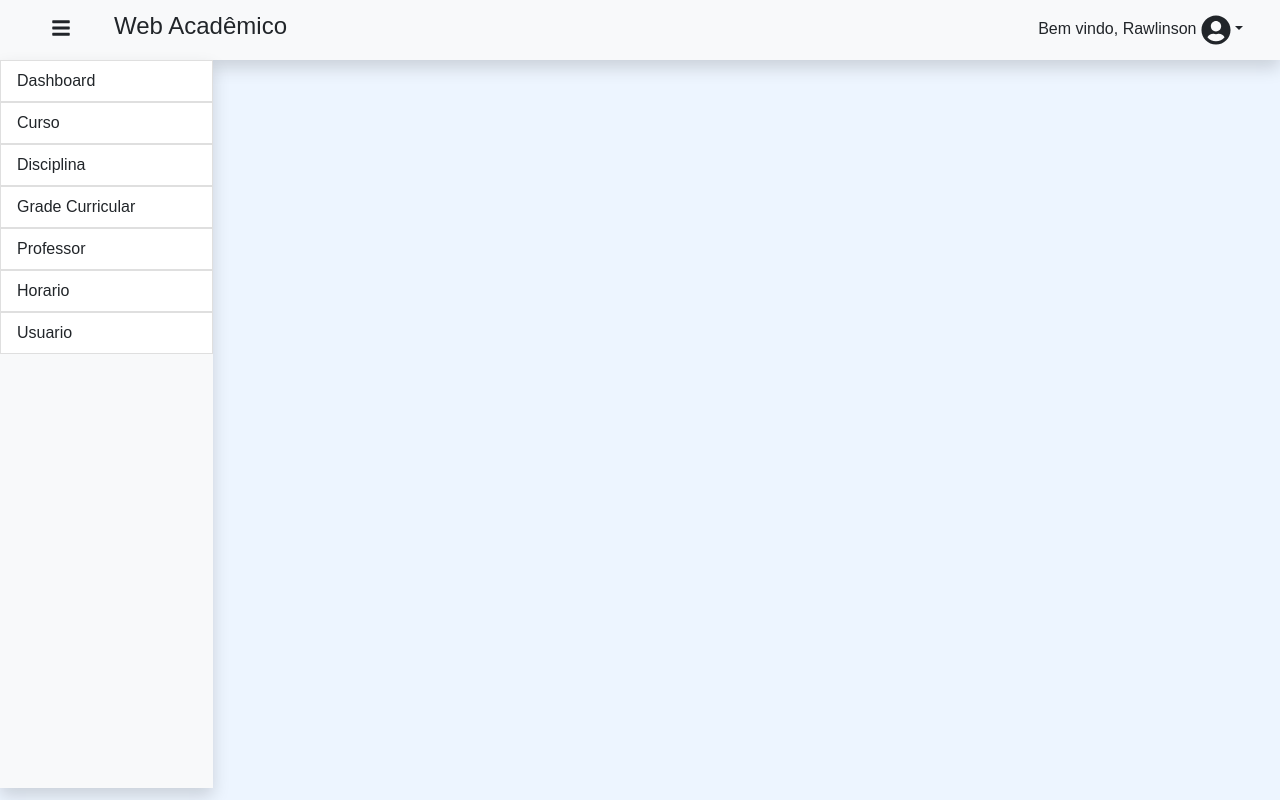
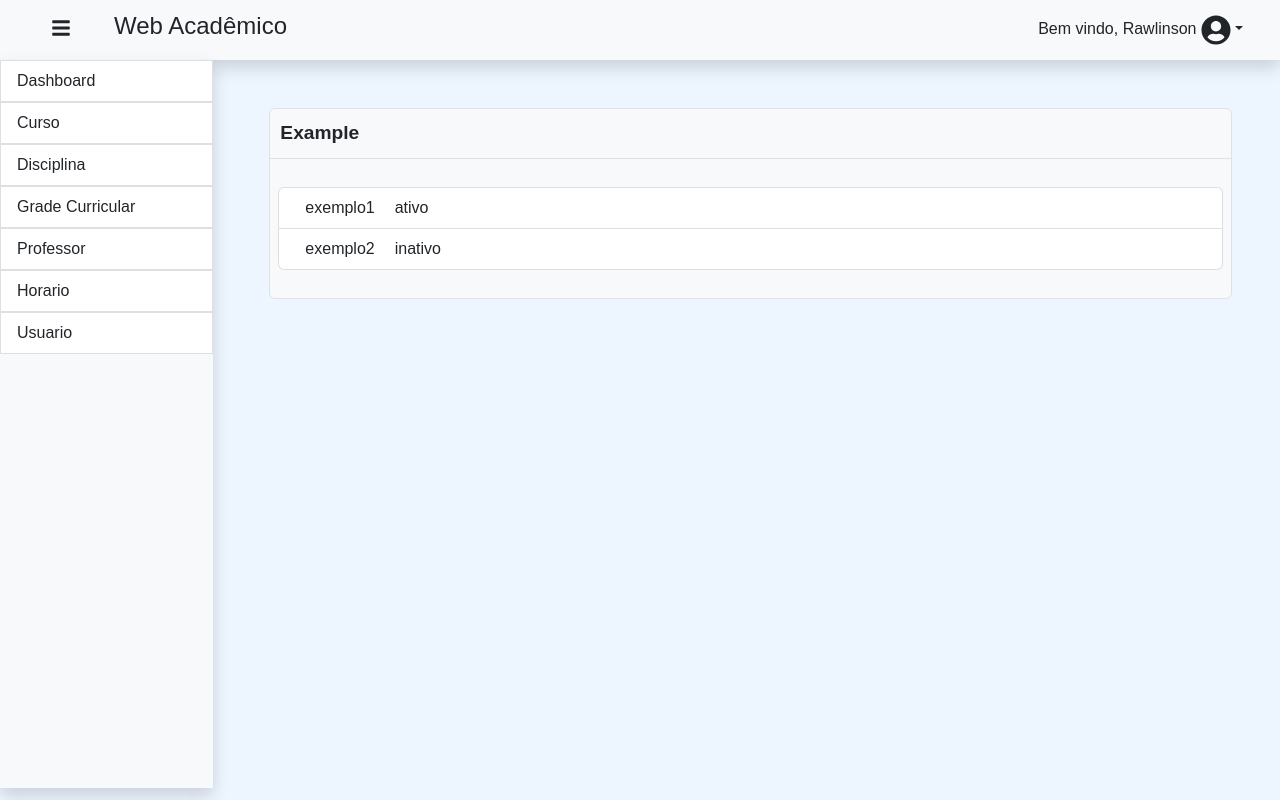
Before and after one commit to alangalante/webacademico_frontend, a React (Create React App) app: page /template_listar in a window 1280 px wide. Built offline with nearby package versions, Linux system fonts and the light colour scheme.

Commit message:
Template listagem estruturado

```diff
--- a/src/App.js
+++ b/src/App.js
@@ -4,6 +4,7 @@ import Header from './Components/Header/Header';
 import Menu from './Components/Menu/Menu';
 import { BrowserRouter, Routes, Route } from 'react-router-dom';
 import Example from './Pages/Example/Example';
+import Template_Listar from './Pages/Example/Template_Listar';
 
 function App() {
   return (
@@ -18,6 +19,7 @@ function App() {
                 <Routes>
                   <Route path="/dashboard" element={<Example />} />
                   <Route path="/curso" element={<Example />} />
+                  <Route path="/template_listar" element={<Template_Listar />} />
                 </Routes>
               </div>
             </div>
--- /dev/null
+++ b/src/Pages/Example/Template_Listar.js
@@ -0,0 +1,34 @@
+
+
+function Template_Listar() {
+
+    const itens = [{nome: "exemplo1", id:1, status:true},{nome: "exemplo2", id:2, status:false}];
+
+
+    function lista (){
+        return(itens && itens.map(item=>{
+            return (<li className="list-group-item d-flex flex-wrap" key={item.id}>
+                <div>
+                    {item.nome}
+                </div>
+                <div>
+                    {item.status ? "ativo" : "inativo"}
+                </div>
+            </li>)
+        })
+        )
+    }
+
+    return(
+        <div className="box">
+            <div className="box-header">
+                Example
+            </div>
+            <div className="box-body">
+                <ul className="list-group col-12 p-2">{lista()}</ul>
+            </div>
+        </div>
+    )
+
+}
+export default Template_Listar;
```
